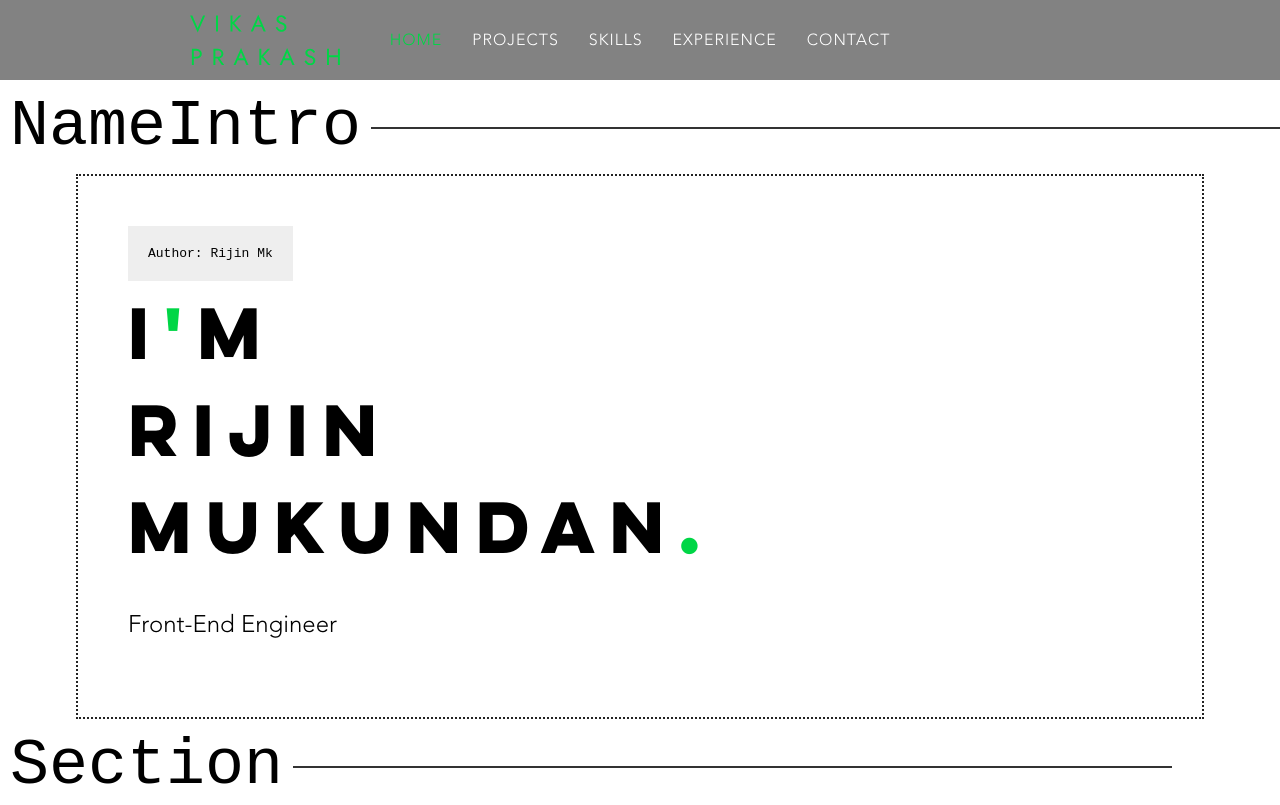
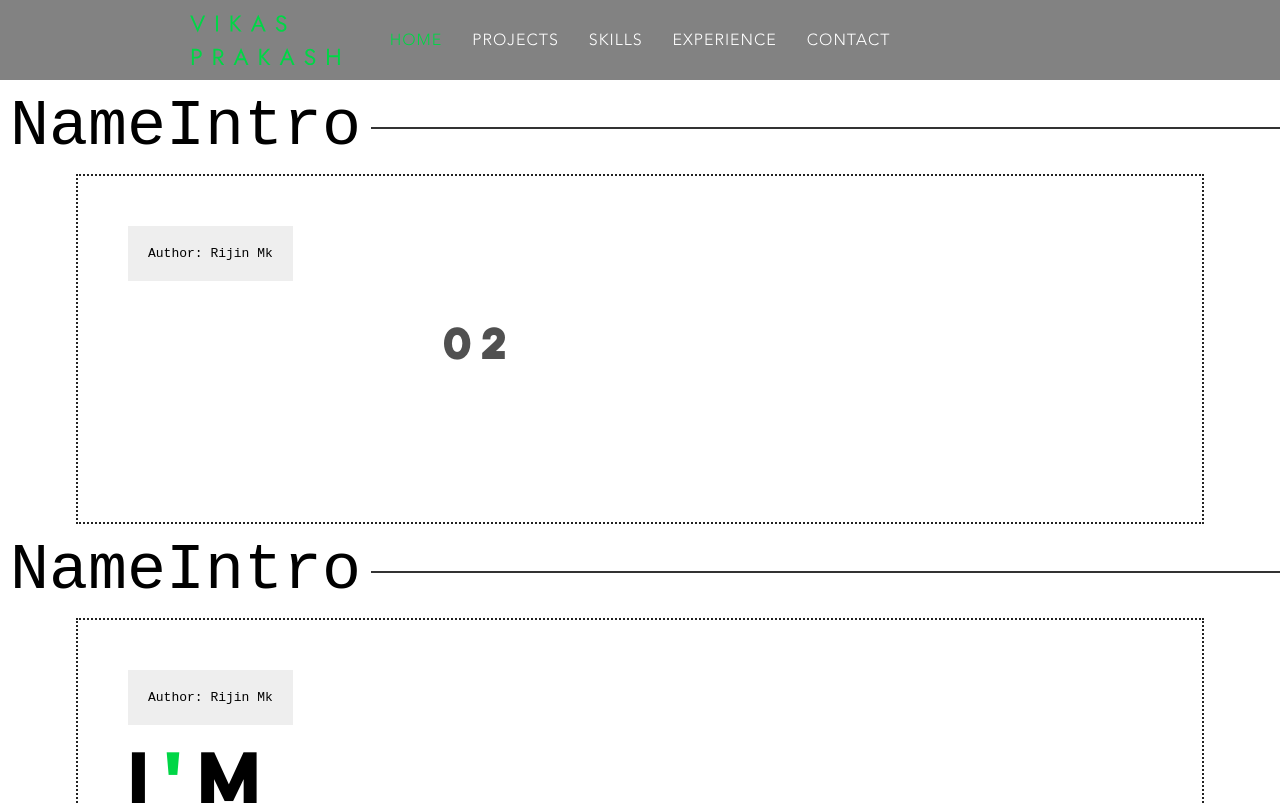
Before and after one commit to rijinmk/vikas-portfolio, a React (Create React App) app: page /component-gallery in a window 1280 px wide. Shown: the top 805 px of the page. Built offline with nearby package versions, Linux system fonts and the light colour scheme.

Commit message:
feat: added color prop

```diff
--- a/src/components/SectionHeading/SectionHeading.module.css
+++ b/src/components/SectionHeading/SectionHeading.module.css
@@ -19,7 +19,7 @@
 
 .project_title_container > .section_index {
   font-family: 'Lulo Bold';
-  color: var(--secondary-color);
+/*   color: var(--secondary-color); */
 }
 
 .section_index {
--- a/src/components/SectionHeading/SectionHeading.tsx
+++ b/src/components/SectionHeading/SectionHeading.tsx
@@ -4,18 +4,24 @@ import styles from './SectionHeading.module.css'
 interface ProjectProps {
   index: string
   title: string
-  subtitle: string
+  subtitle?: string
+  color?: string
 }
 
 export default function SectionHeading({
   index,
   title,
-  subtitle
+  subtitle,
+  color
 }: ProjectProps) {
+  const indexColor = `${color}AF`
+
   return (
     <div className={styles.root}>
       <div className={styles.project_title_container}>
-        <span className={styles.section_index}>{index}</span>
+        <span className={`${styles.section_index}`} style={{ color: indexColor }}>
+          {index}
+        </span>
         <h1>{title}</h1>
       </div>
       <h2 className={styles.subtitle}>{subtitle}</h2>
--- a/src/pages/ComponentGallery/ComponentGallery.tsx
+++ b/src/pages/ComponentGallery/ComponentGallery.tsx
@@ -2,10 +2,20 @@ import React from 'react'
 import styles from './ComponentGallery.module.css'
 import NameIntro from '../../components/NameIntro/NameIntro'
 import Section from '../../components/Section/Section'
+import SectionHeading from '../../components/SectionHeading/SectionHeading'
 
 function ComponentGallery() {
   return (
     <>
+      {/* Section Heading Component ------------------------------------- */}
+      <div className={styles.root}>
+        <div className={styles.title}>NameIntro</div>
+        <div className={styles.componentHolder}>
+          <div className={styles.authorName}>Author: Rijin Mk</div>
+          <SectionHeading index='02' title='PROJECTS' subtitle='My Latest Work' color='#000000' />
+        </div>
+      </div>
+
       {/* NameIntro Component ------------------------------------- */}
       <div className={styles.root}>
         <div className={styles.title}>NameIntro</div>
```
